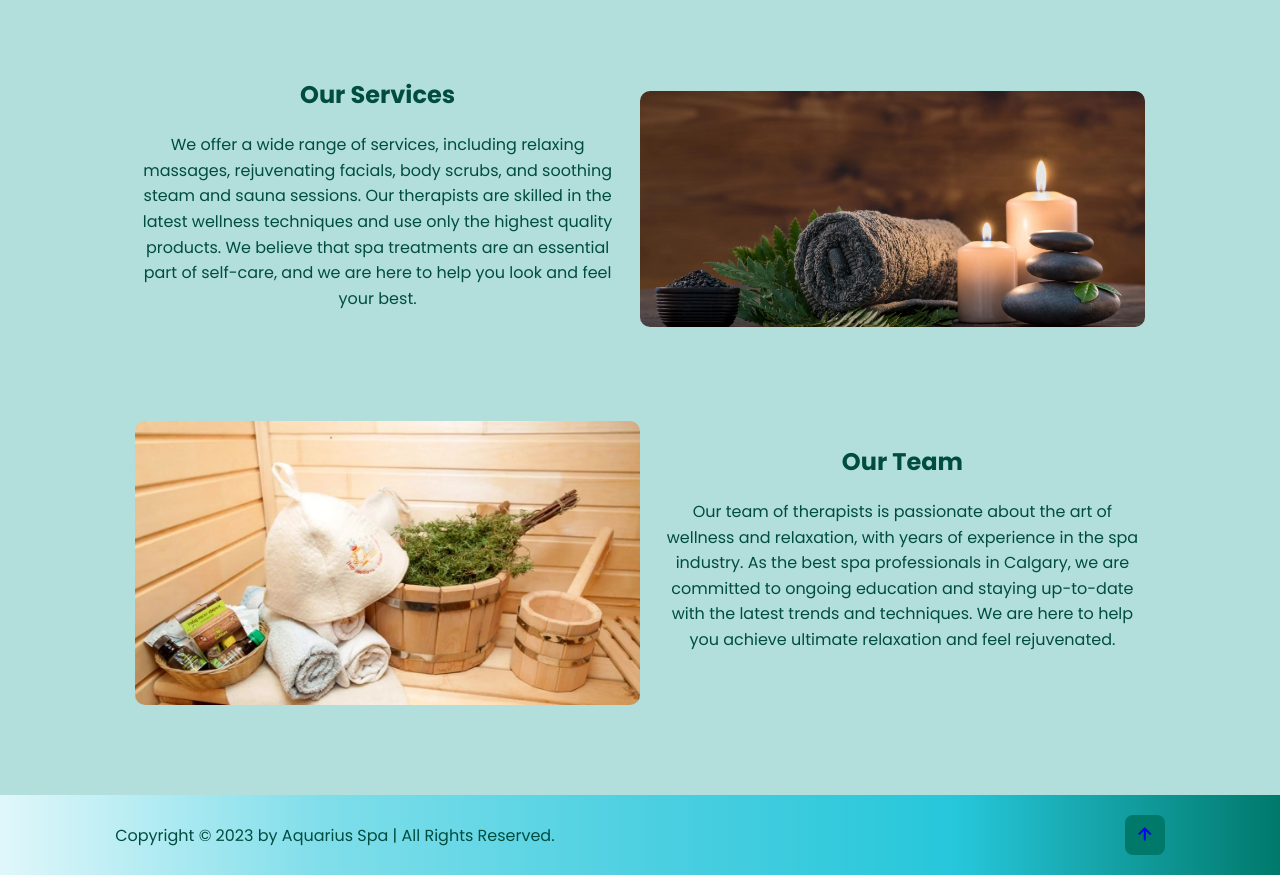
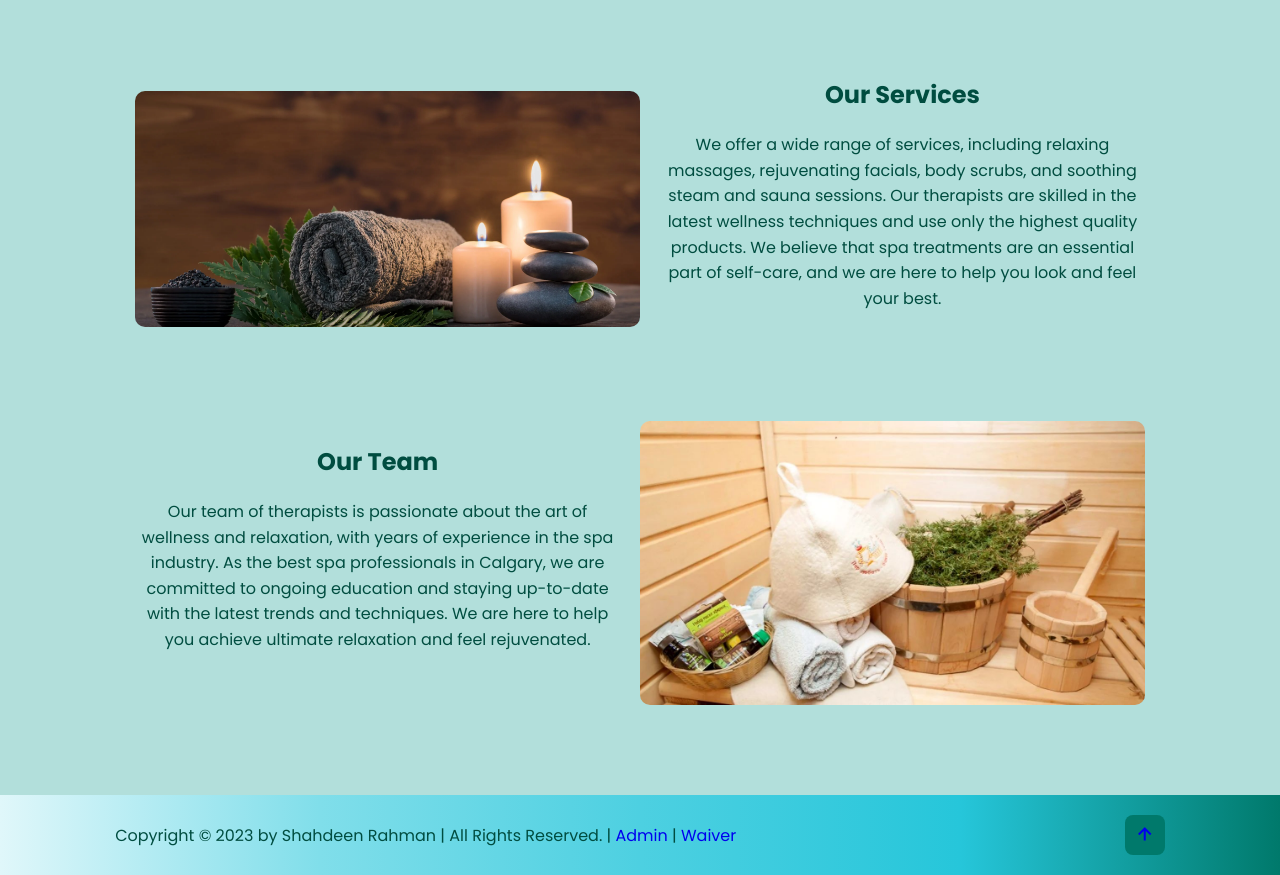
Before and after one commit to zrahman0725/Aquarius-spa, a plain HTML site: page about.html in a window 1280 px wide. Shown: the part 1250-2125 px from the top of the page. Drawn offline with nearby package versions, Linux system fonts and the light colour scheme.

Commit message:
Update about.html

```diff
--- a/about.html
+++ b/about.html
@@ -264,41 +264,34 @@
 
 
             <div class="about-content" style="text-align: center;">
+                <img src="images/sauna.jpg" alt="Services Image" class="about-img">
                 <div class="about-text">
                     <h3>Our Special Sauna</h3>
-                    <p>Saunas have been cherished for their numerous health benefits, making them a perfect addition to any spa experience. Regular sauna use promotes deep relaxation, reduces stress, and enhances mental clarity. The high heat induces sweating, detoxifying the body and improving skin health. Saunas also boost circulation, relieve muscle tension, ease joint pain, and support faster recovery after physical activity. Additionally, they stimulate endorphin release, naturally enhancing mood and well-being. At Aquarius Spa, our state-of-the-art saunas provide a tranquil retreat where you can unwind, rejuvenate, and enjoy these health benefits.
-
-
-
-
-
-
-                    </p>
+                    <p>Saunas have been cherished for their numerous health benefits, making them a perfect addition to any spa experience. Regular sauna use promotes deep relaxation, reduces stress, and enhances mental clarity. The high heat induces sweating, detoxifying the body and improving skin health. Saunas also boost circulation, relieve muscle tension, ease joint pain, and support faster recovery after physical activity. Additionally, they stimulate endorphin release, naturally enhancing mood and well-being. At Aquarius Spa, our state-of-the-art saunas provide a tranquil retreat where you can unwind, rejuvenate, and enjoy these health benefits.</p>
                 </div>
-                <img src="images/sauna.jpg" alt="Services Image" class="about-img">
             </div>
 
 
             <div class="about-content" style="text-align: center;">
-                <img src="images/what-is-spa-serapool.jpeg" alt="Philosophy Image" class="about-img">
                 <div class="about-text">
                     <h3>Our Philosophy</h3>
                     <p>At Aquarius Spa, we believe that a rejuvenating spa experience is more than just a service; it's a way to nurture your well-being. Whether you're seeking a relaxing massage or a revitalizing facial, we take the time to get to know our clients and understand their needs. We work with you to create a personalized experience that enhances your relaxation and rejuvenation.</p>
                 </div>
+                <img src="images/what-is-spa-serapool.jpeg" alt="Philosophy Image" class="about-img">
             </div>
             <div class="about-content" style="text-align: center;">
+                <img src="images/spa-6-1920x898.webp" alt="Services Image" class="about-img">
                 <div class="about-text">
                     <h3>Our Services</h3>
                     <p>We offer a wide range of services, including relaxing massages, rejuvenating facials, body scrubs, and soothing steam and sauna sessions. Our therapists are skilled in the latest wellness techniques and use only the highest quality products. We believe that spa treatments are an essential part of self-care, and we are here to help you look and feel your best.</p>
                 </div>
-                <img src="images/spa-6-1920x898.webp" alt="Services Image" class="about-img">
             </div>
             <div class="about-content" style="text-align: center;">
-                <img src="images/PHOTO-2024-05-22-20-22-51 2.jpg" alt="Team Image" class="about-img">
                 <div class="about-text">
                     <h3>Our Team</h3>
                     <p>Our team of therapists is passionate about the art of wellness and relaxation, with years of experience in the spa industry. As the best spa professionals in Calgary, we are committed to ongoing education and staying up-to-date with the latest trends and techniques. We are here to help you achieve ultimate relaxation and feel rejuvenated.</p>
                 </div>
+                <img src="images/PHOTO-2024-05-22-20-22-51 2.jpg" alt="Team Image" class="about-img">
             </div>
         </div>
     </section>
@@ -313,8 +306,9 @@
 
     <footer class="footer">
         <div class="footer-text">
-            <p>Copyright &copy; 2023 by Aquarius Spa | All Rights Reserved.</p>
+            <p>Copyright &copy; 2023 by Shahdeen Rahman | All Rights Reserved. | <a href="admin.html">Admin</a> | <a href="waiver.html">Waiver</a></p>
         </div>
+
         <div class="footer-iconTop">
             <a href="#home"><i class='bx bx-up-arrow-alt'></i></a>
         </div>
```
